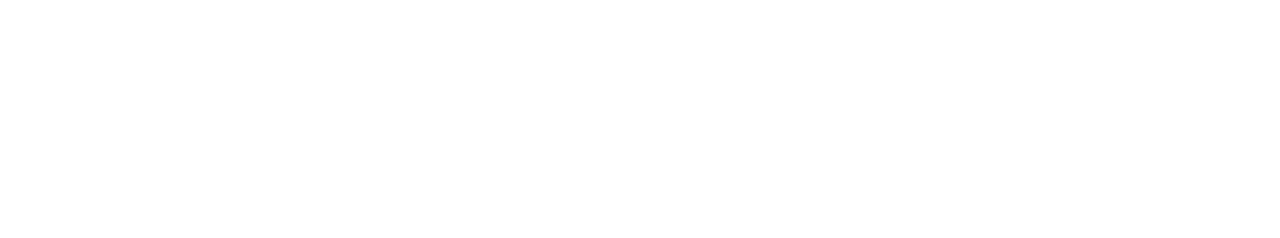
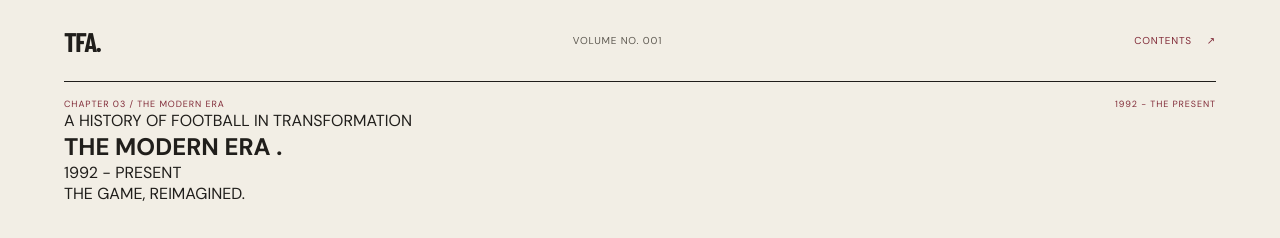
Before and after one commit to codex2py/football-archive, a plain HTML site: page pages/modern-era.html in a window 1280 px wide. Drawn offline with nearby package versions, Linux system fonts and the light colour scheme; a web font is replaced by a local one.

Commit message:
feat: add modern era page with styling and images

```diff
--- a/css/style.css
+++ b/css/style.css
@@ -301,3 +301,33 @@ img {
     font-size: 11px;
     letter-spacing: 0.08em;
 }
+
+
+/* modern era page */
+.modern-page {
+    max-width: var(--page-width);
+    margin: 0 auto;
+    padding: 0 var(--page-padding);
+}
+
+.modern-masthead .brand {
+    font-family: var(--display);
+    font-weight: 800;
+    font-size: 27px;
+    letter-spacing: -0.05em;
+}
+
+.modern-hero {
+    padding-top: 16px;
+}
+
+.modern-hero-top {
+    display: flex;
+    justify-content: space-between;
+    align-items: center;
+    gap: 12px;
+    font-size: 9px;
+    letter-spacing: 0.1em;
+    color: var(--burgundy);
+
+}
--- a/pages/modern-era.html
+++ b/pages/modern-era.html
@@ -0,0 +1,45 @@
+<!DOCTYPE html>
+<html lang="en">
+
+<head>
+    <meta charset="UTF-8">
+    <meta name="viewport" content="width=device-width, initial-scale=1.0">
+    <title>The Modern Era | The Football Archive</title>
+    <link rel="preconnect" href="https://fonts.googleapis.com">
+    <link rel="preconnect" href="https://fonts.gstatic.com" crossorigin>
+    <link
+        href="https://fonts.googleapis.com/css2?family=Barlow+Condensed:wght@400;500;600;700;800&family=Cormorant+Garamond:ital,wght@0,400;0,500;0,600;1,400;1,500;1,600&family=DM+Sans:wght@400;500;600;700&display=swap"
+        rel="stylesheet">
+    <link rel="stylesheet" href="../css/responsive.css">
+    <link rel="stylesheet" href="../css/style.css">
+    <link rel="stylesheet" href="../css/variables.css">
+</head>
+
+<body>
+    <main class="modern-page">
+        <header class="masthead modern-masthead">
+            <a href="../index.html" class="brand">TFA.</a>
+            <span class="masthead-note">VOLUME NO. 001</span>
+            <a href="contents.html" class="contents-link">Contents <span>↗</span></a>
+        </header>
+
+        <section class="modern-hero">
+            <div class="modern-hero-top">
+                <span>CHAPTER 03 / THE MODERN ERA</span>
+                <span>1992 - THE PRESENT</span>
+            </div>
+            <div class="modern-hero-content">
+                <div class="modern-hero-copy">
+                    <span class="modern-hero-label">A HISTORY OF FOOTBALL IN TRANSFORMATION</span>
+                    <h2>THE <span>MODERN</span> ERA <span class="modern-period">.</span></h2>
+                    <div class="modern-hero-bottom">
+                        <p>1992 - PRESENT</p>
+                        <span>THE GAME, REIMAGINED.</span>
+                    </div>
+                </div>
+            </div>
+        </section>
+    </main>
+</body>
+
+</html>
```
Also changed, not shown: 2 other files.
